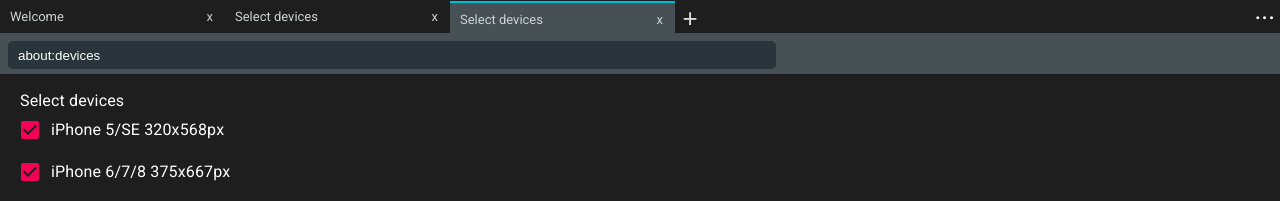
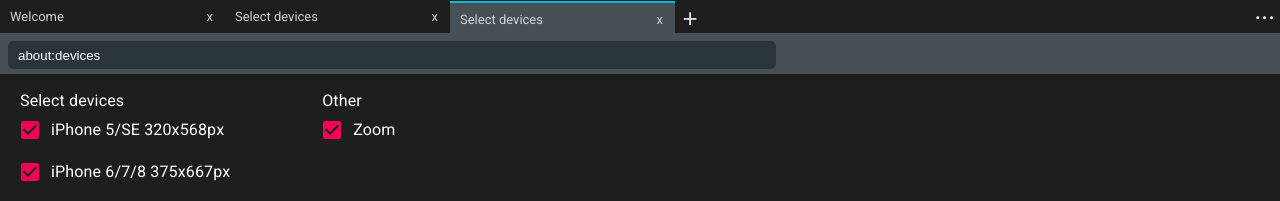
Before and after one commit to sasza2/web-responsive-viewer, a React (Create React App) app: page / in a window 1280 px wide. Both pictures are taken after a click on the element "...". Shown: the top 201 px of the page. Built offline with nearby package versions, Linux system fonts and the light colour scheme.

Commit message:
zoom configuration

```diff
--- a/src/components/routes/Configuration/Configuration.js
+++ b/src/components/routes/Configuration/Configuration.js
@@ -1,10 +1,12 @@
 import React from 'react'
 
 import SelectDevices from './SelectDevices'
+import Other from './Other'
 
 const Configuration = () => (
   <>
     <SelectDevices />
+    <Other />
   </>
 )
 
--- /dev/null
+++ b/src/components/routes/Configuration/Other/Other.js
@@ -0,0 +1,36 @@
+import React from 'react'
+import PropTypes from 'prop-types'
+import FormControl from '@material-ui/core/FormControl'
+import FormGroup from '@material-ui/core/FormGroup'
+import Checkbox from '@material-ui/core/Checkbox'
+
+import { StyledFormLabel, StyledFormControlLabel } from '../styles'
+
+const Other = ({ configuration, updateConfiguration }) => {
+  const onChange = () => {
+    updateConfiguration({
+      zoom: !configuration.zoom,
+    })
+  }
+
+  return (
+    <FormControl component="fieldset">
+      <StyledFormLabel component="legend">Other</StyledFormLabel>
+      <FormGroup>
+        <StyledFormControlLabel
+          control={<Checkbox checked={configuration.zoom} onChange={onChange} />}
+          label="Zoom"
+        />
+      </FormGroup>
+    </FormControl>
+  )
+}
+
+Other.propTypes = {
+  configuration: PropTypes.shape({
+    zoom: PropTypes.bool.isRequired,
+  }).isRequired,
+  updateConfiguration: PropTypes.func.isRequired,
+}
+
+export default Other
--- /dev/null
+++ b/src/components/routes/Configuration/Other/OtherContainer.js
@@ -0,0 +1,14 @@
+import { connect } from 'react-redux'
+
+import { updateConfiguration } from 'reducers/configurationReducer'
+import Other from './Other'
+
+const mapStateToProps = state => ({
+  configuration: state.configuration,
+})
+
+const mapDispatchToProps = {
+  updateConfiguration,
+}
+
+export default connect(mapStateToProps, mapDispatchToProps)(Other)
--- /dev/null
+++ b/src/components/routes/Configuration/Other/index.js
@@ -0,0 +1 @@
+export { default } from './OtherContainer'
```
